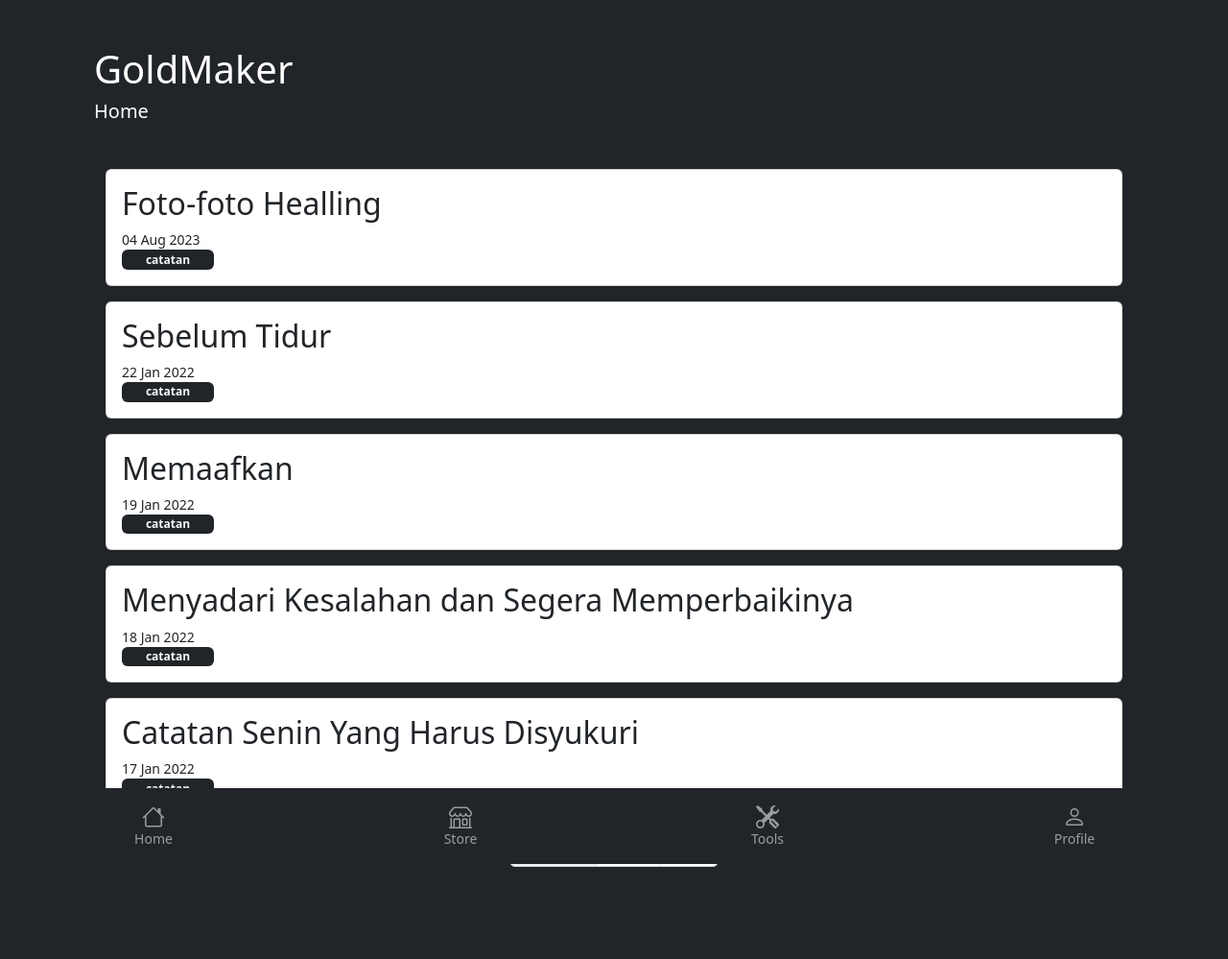
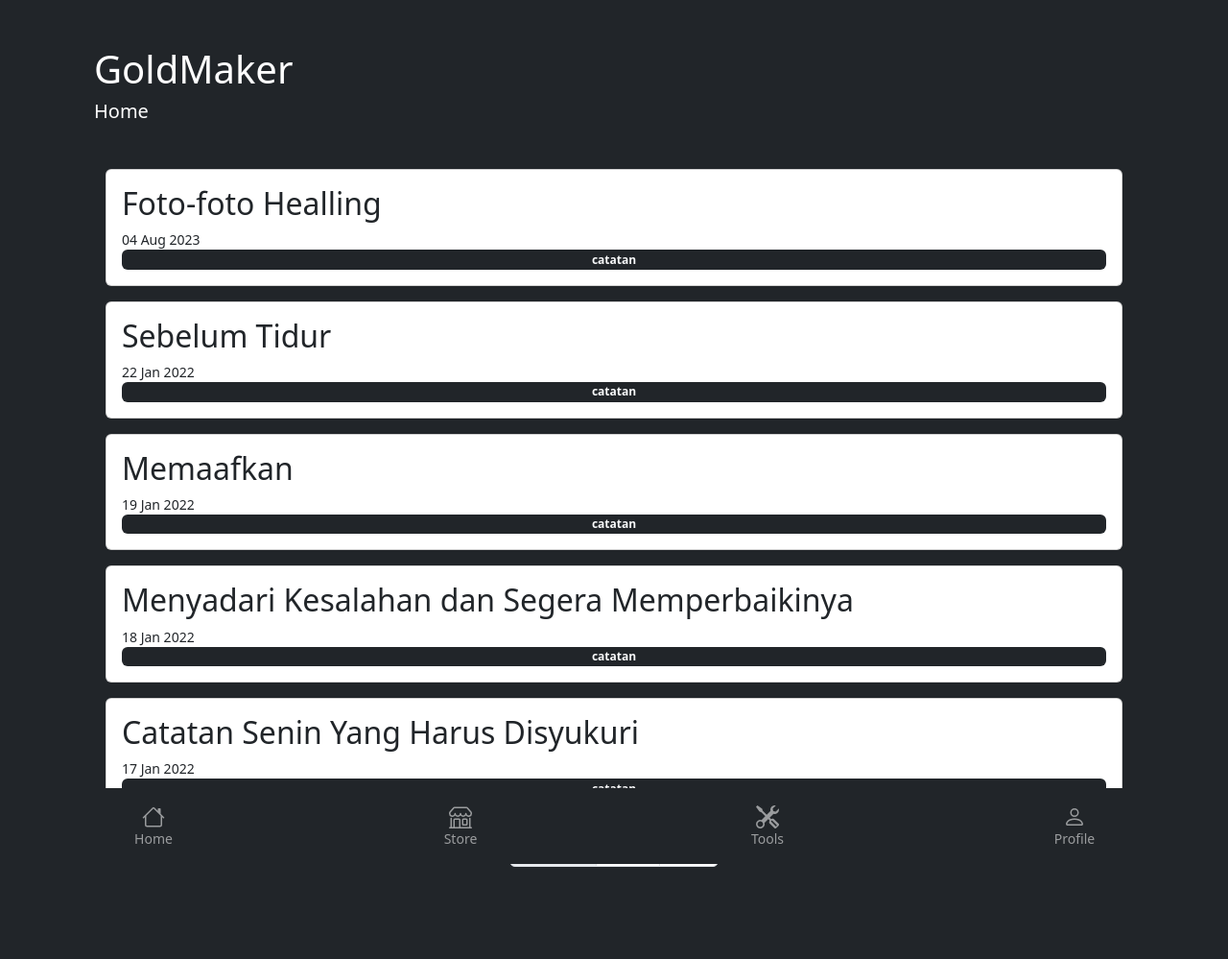
Before and after one commit to angganesia/angganesia.github.io, a Jekyll site: the page built from index.html, in a window 1280 px wide. Shown: the whole page at 96% size. Built offline with Jekyll 4.4.1, drawn with Linux system fonts in a browser that asks for light colours; the list of posts is cut into pages by our own code.

Commit message:
update index.html

```diff
--- a/index.html
+++ b/index.html
@@ -17,7 +17,7 @@ title: Home
       </h2>
       <small class="date card-text">{{post.date | date_to_string}}</small>
       {% for c in post.categories %}
-      <div class="categories text-wrap badge text-bg-dark" style="width: 6rem;">
+      <div class="categories badge text-bg-dark">
         <a class="link-light link-offset-2 link-underline-opacity-0 link-underline-opacity-0-hover" href="#!" data-base-url="{{site.baseurl}}" class="category">{{c}}</a>
         {% endfor %}
       </div>
```
